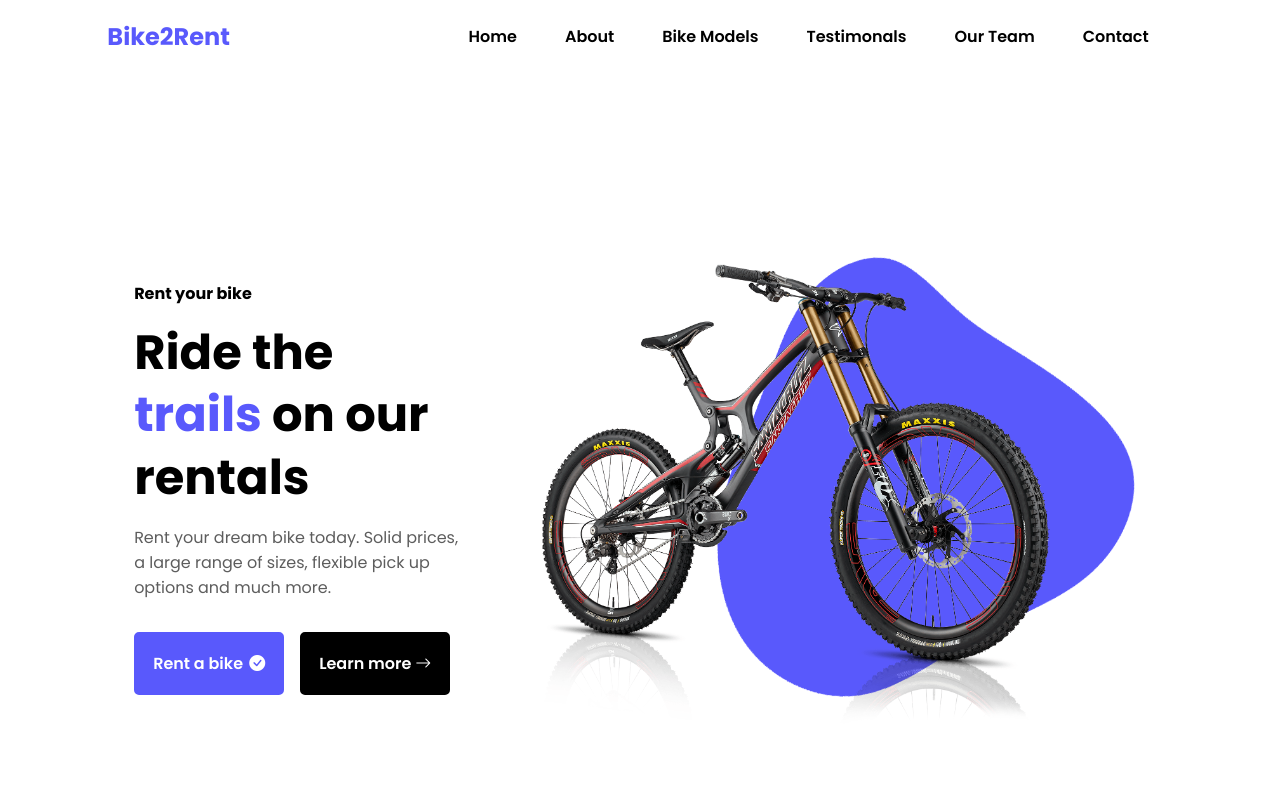
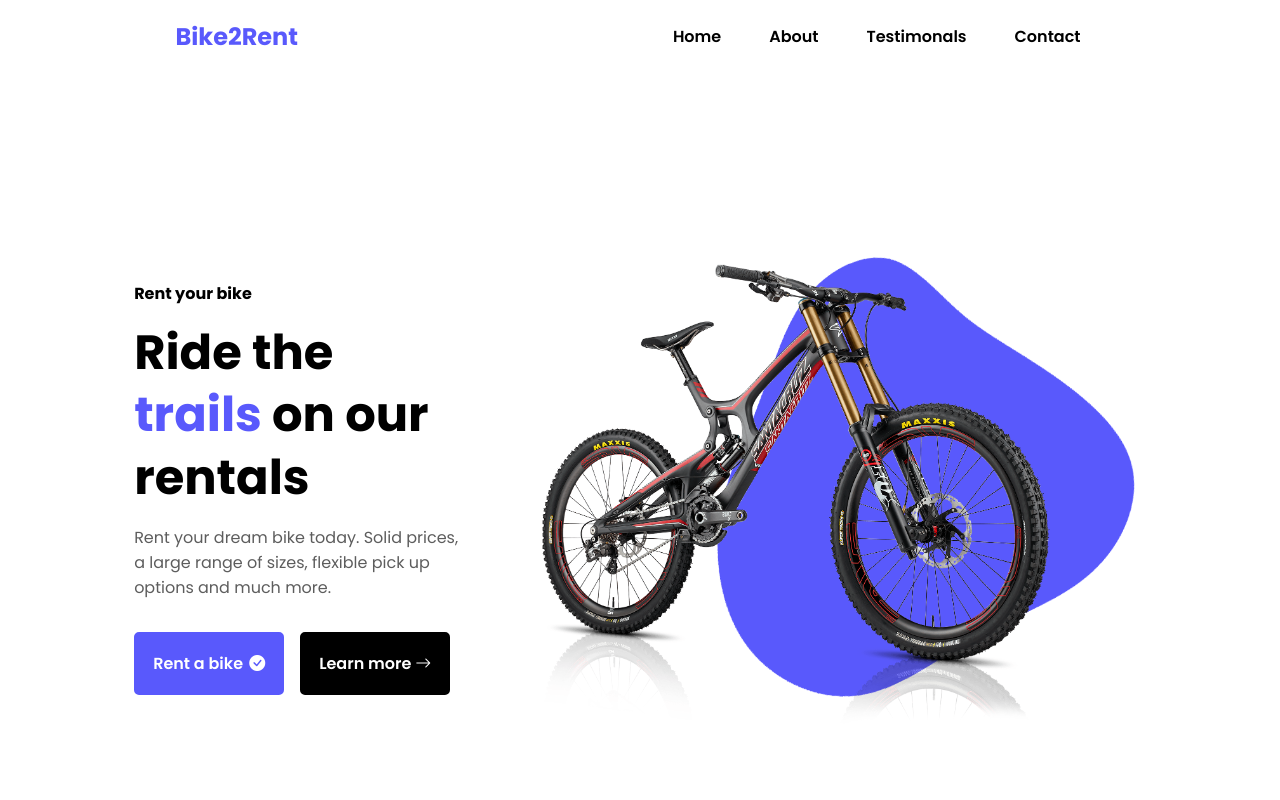
Before and after one commit to TegaBC/bike-rental, a React (Vite) app: page / in a window 1280 px wide. Shown: the top 800 px of the page. Built offline with nearby package versions, Linux system fonts and the light colour scheme.

Commit message:
removed certain links

```diff
--- a/src/components/Navbar.jsx
+++ b/src/components/Navbar.jsx
@@ -7,9 +7,7 @@
 const navLinks = [
     {linkName: "Home", link: "/"},
     {linkName: "About", link: "/about"},
-    {linkName: "Bike Models", link: "#"},
-    {linkName: "Testimonals", link: "#"},
-    {linkName: "Our Team", link: "#"},
+    {linkName: "Testimonals", link: "/testimonials"},
     {linkName: "Contact", link: "#"}
   ]
 
```
